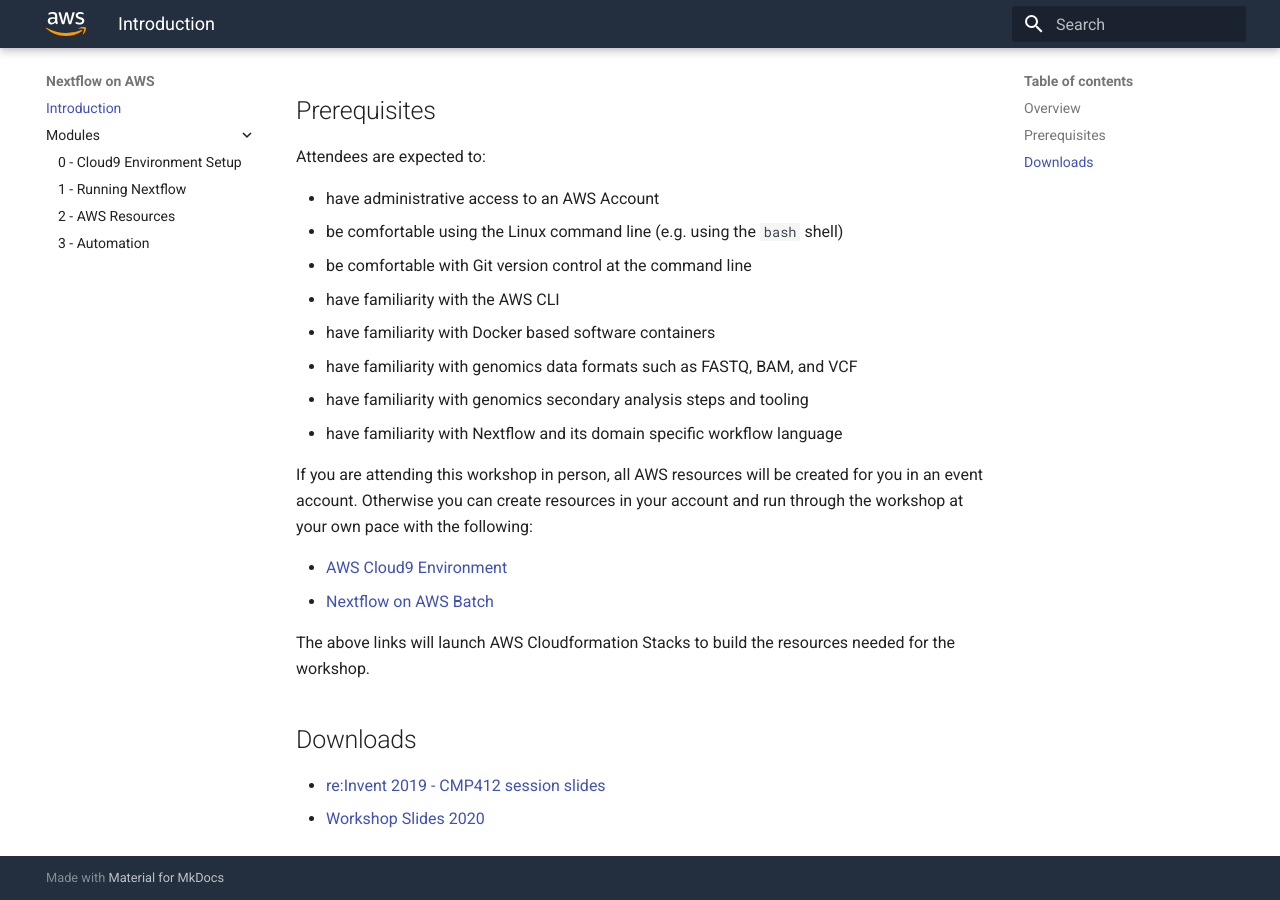
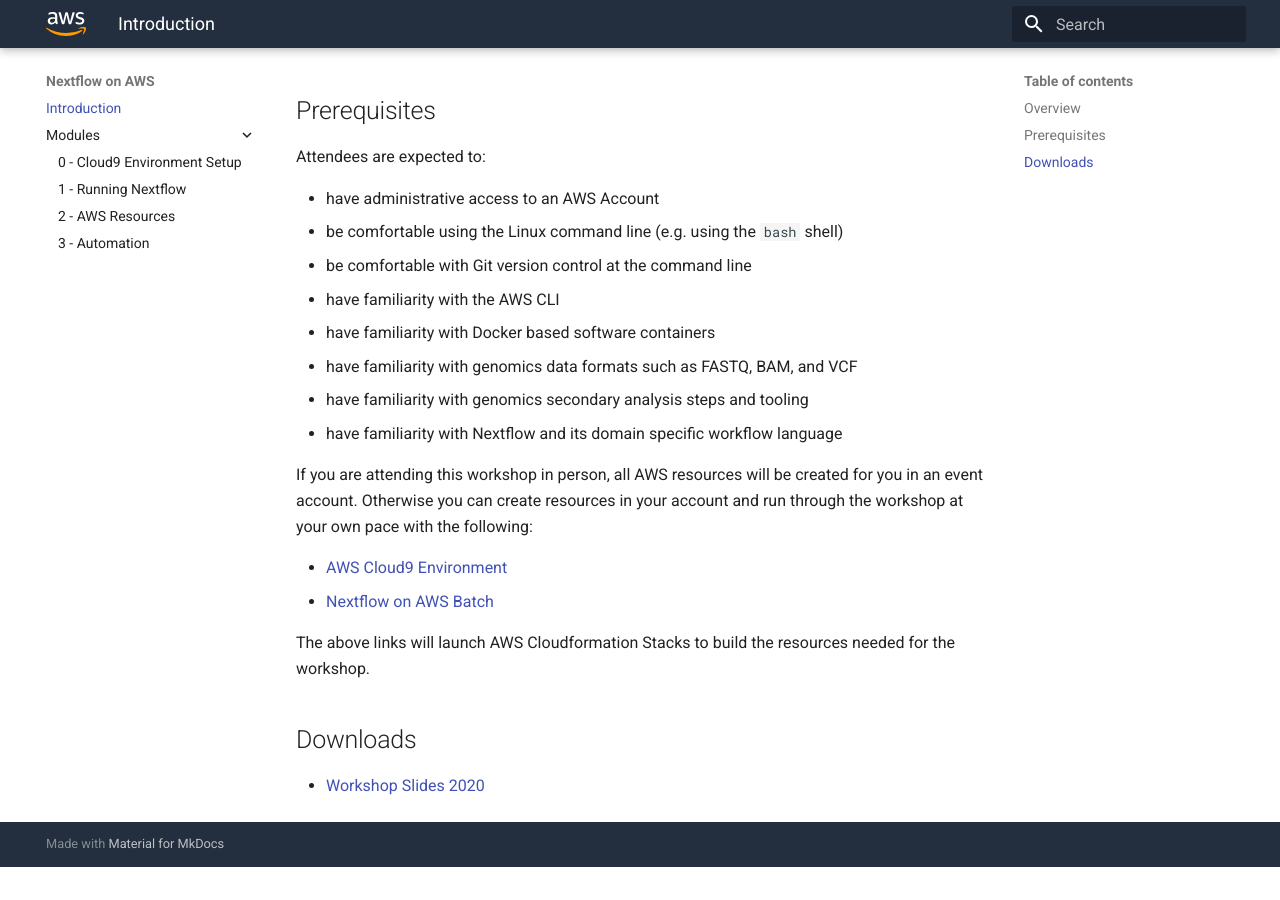
Before and after one commit to aws-samples/aws-genomics-nextflow-workshop, an MkDocs documentation site: the page built from docs/index.md, in a window 1280 px wide and 900 px high, scrolled down 992 px. Built offline with MkDocs 1.6.1 and Material for MkDocs 9.7.7, drawn with Linux system fonts in a browser that asks for light colours; after the commit the page ends 1859 px from its top, so only the background shows below that.

Commit message:
remove re:invent 2019 slides

```diff
--- a/docs/index.md
+++ b/docs/index.md
@@ -32,5 +32,4 @@ The above links will launch AWS Cloudformation Stacks to build the resources nee
 
 ## Downloads
 
-* [re:Invent 2019 - CMP412 session slides](./downloads/reInvent-2019_CMP412_genomics-pipelines-nextflow.pdf)
 * [Workshop Slides 2020](./downloads/nextflow-workshop_2020.pdf)
```
